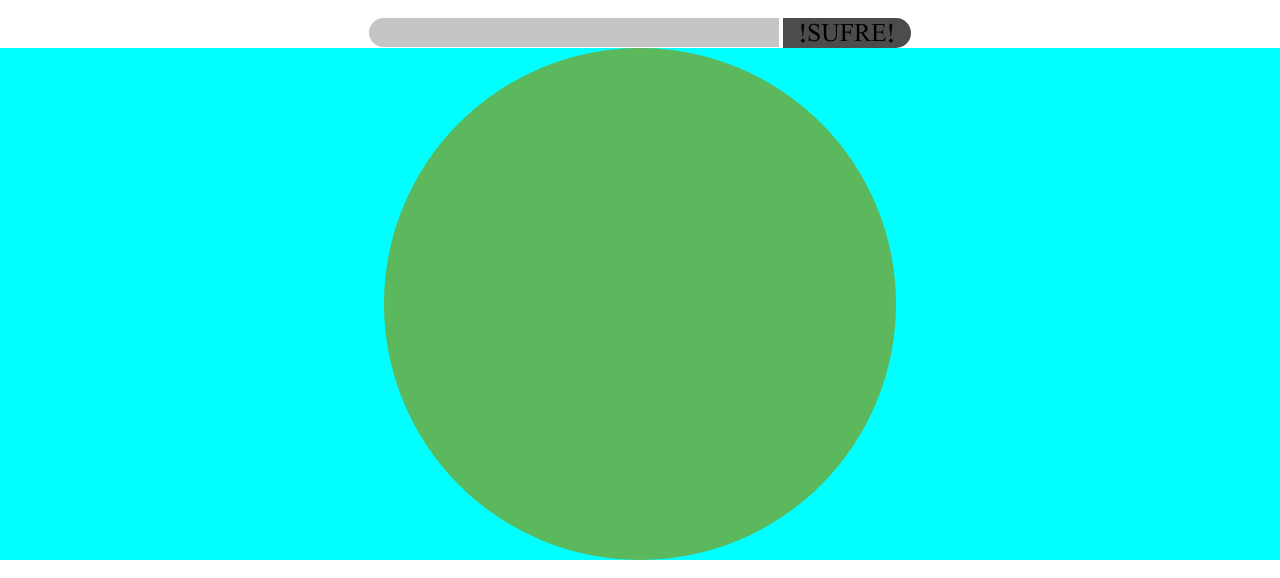
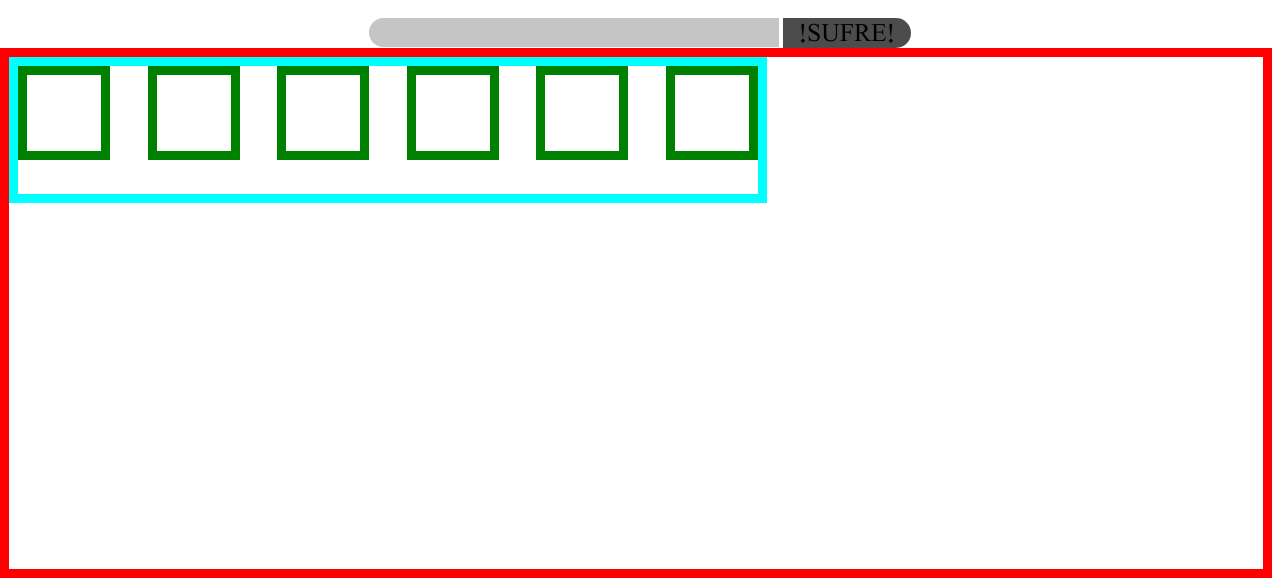
Before and after one commit to Andrespz07/Wheel-of, a website: page public/index.html in a window 1280 px wide. Shown: the part 321-899 px from the top of the page. Drawn offline with Linux system fonts and the light colour scheme.

Commit message:
targetstyles

```diff
--- a/package.json
+++ b/package.json
@@ -5,7 +5,7 @@
   "main": "index.js",
   "scripts": {
     "test": "echo \"Error: no test specified\" && exit 1",
-    "watch-all": "npx sass --watch src/sass/default.scss:public/css/default.css src/sass/header.scss:public/css/header.css src/sass/button-start.scss:public/css/button-start.css src/sass/wheel.scss:public/css/wheel.css src/sass/result-actions.scss:public/css/result-actions.css src/sass/instructions.scss:public/css/instructions.css"
+    "watch-all": "npx sass --watch src/sass/default.scss:public/css/default.css src/sass/header.scss:public/css/header.css src/sass/button-start.scss:public/css/button-start.css src/sass/wheel.scss:public/css/wheel.css src/sass/result-actions.scss:public/css/result-actions.css src/sass/instructions.scss:public/css/instructions.css src/sass/target.scss:public/css/target.css"
   },
   "repository": {
     "type": "git",
--- a/public/index.html
+++ b/public/index.html
@@ -19,8 +19,15 @@
                 <input type="submit" id="button-sufre" value="&#33SUFRE!">
               </form>
             </section>
-        <section id="section-wheel">
-            <div class="wheel"></div>
+        <section id="section-target">
+                <ul id="punishment-List">
+                    <li></li>
+                    <li id="targetAction"></li>
+                    <li></li>
+                    <li></li>
+                    <li></li>
+                    <li></li>
+                </ul>
         </section>
         <section id="section-result-actions"></section>
         <section id="section-instructions"></section>
--- /dev/null
+++ b/src/sass/target.scss
@@ -0,0 +1,19 @@
+#section-target {
+    width: 98%;
+    height: 40vw;
+    border-color: red;
+    border: 9px solid red;
+}
+#punishment-List {
+    border: 9px solid aqua;
+    width: 59%;
+    height: 10vw;
+    display: flex;
+    flex-wrap: wrap;
+    justify-content: space-between;
+}
+li {
+    border: 9px solid green;
+    width: 10%;
+    height: 6vw;
+}
```
Also changed, not shown: public/css/default.css, public/css/styles.css, public/css/target.css (added), 1 other file.
